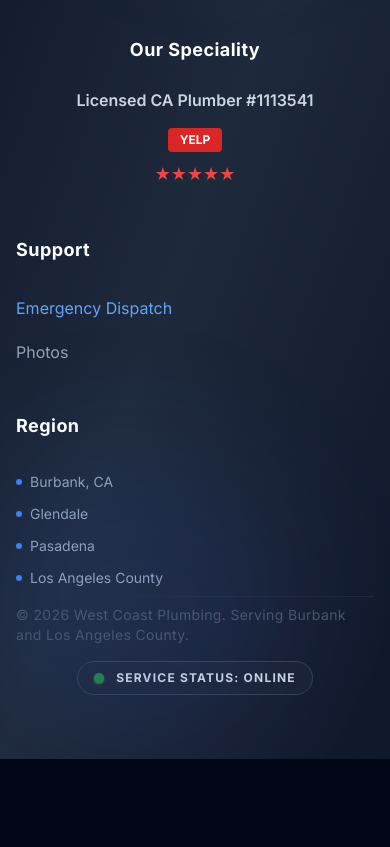
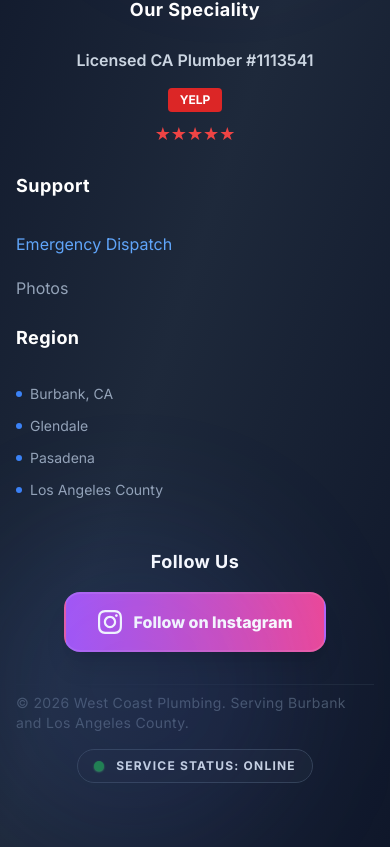
Before and after one commit to bertairapet-glitch/westcoastplumbing, a React (Vite) app: page / in a window 390 px wide. Shown: the part 6360-7207 px from the top of the page. Before the commit the page ends 7119 px from the top, so only its background shows below. Built offline with nearby package versions, Linux system fonts and the light colour scheme.

Commit message:
added instagram logo to mobile view

```diff
--- a/components/Footer.tsx
+++ b/components/Footer.tsx
@@ -8,12 +8,12 @@ export const Footer: React.FC = () => {
       <div className="absolute top-0 left-1/4 w-64 h-64 bg-gradient-to-br from-blue-500/10 to-purple-500/10 rounded-full blur-3xl"></div>
       <div className="absolute bottom-0 right-1/4 w-80 h-80 bg-gradient-to-tl from-indigo-500/10 to-blue-500/10 rounded-full blur-3xl"></div>
       <div className="max-w-full px-4 sm:px-10 lg:px-20">
-        <div className="grid grid-cols-1 md:grid-cols-4 lg:grid-cols-5 gap-12">
+        <div className="grid grid-cols-1 md:grid-cols-4 lg:grid-cols-5 gap-x-12 gap-y-6 md:gap-12">
           <div className="col-span-1 md:col-span-2 flex flex-col items-center">
             <img
               src="/logo.png"
               alt="West Coast Plumbing Services Inc"
-              className="h-56 w-auto mb-6"
+              className="h-56 w-auto mb-2 md:mb-6"
             />
           </div>
 
@@ -66,6 +66,22 @@ export const Footer: React.FC = () => {
           </div>
         </div>
 
+        {/* Mobile-only Instagram Link */}
+        <div className="md:hidden flex flex-col items-center mt-12 mb-8">
+          <h4 className="text-white font-bold text-lg mb-4 tracking-wide">Follow Us</h4>
+          <a
+            href="https://www.instagram.com/westcoastplumbinginc/"
+            target="_blank"
+            rel="noopener noreferrer"
+            className="flex items-center gap-3 bg-gradient-to-r from-purple-500 to-pink-500 text-white px-8 py-4 rounded-2xl font-black transition-all shadow-xl active:scale-95 border-2 border-white/10"
+          >
+            <svg className="w-6 h-6" fill="currentColor" viewBox="0 0 24 24">
+              <path d="M12 2.163c3.204 0 3.584.012 4.85.07 3.252.148 4.771 1.691 4.919 4.919.058 1.265.069 1.645.069 4.849 0 3.205-.012 3.584-.069 4.849-.149 3.225-1.664 4.771-4.919 4.919-1.266.058-1.644.07-4.85.07-3.204 0-3.584-.012-4.849-.07-3.26-.149-4.771-1.699-4.919-4.92-.058-1.265-.07-1.644-.07-4.849 0-3.204.013-3.583.07-4.849.149-3.227 1.664-4.771 4.919-4.919 1.266-.057 1.645-.069 4.849-.069zm0-2.163c-3.259 0-3.667.014-4.947.072-4.358.2-6.78 2.618-6.98 6.98-.059 1.281-.073 1.689-.073 4.948 0 3.259.014 3.668.072 4.948.2 4.358 2.618 6.78 6.98 6.98 1.281.058 1.689.072 4.948.072 3.259 0 3.668-.014 4.948-.072 4.354-.2 6.782-2.618 6.979-6.98.059-1.28.073-1.689.073-4.948 0-3.259-.014-3.667-.072-4.947-.196-4.354-2.617-6.78-6.979-6.98-1.281-.058-1.69-.072-4.949-.072zm0 5.838c-3.403 0-6.162 2.759-6.162 6.162s2.759 6.163 6.162 6.163 6.162-2.759 6.162-6.163c0-3.403-2.759-6.162-6.162-6.162zm0 10.162c-2.209 0-4-1.79-4-4 0-2.209 1.791-4 4-4s4 1.791 4 4c0 2.21-1.791 4-4 4zm6.406-11.845c.796 0 1.441.645 1.441 1.44s-.645 1.44-1.441 1.44c-.795 0-1.439-.645-1.439-1.44s.644-1.44 1.439-1.44z" />
+            </svg>
+            Follow on Instagram
+          </a>
+        </div>
+
         <div className="mt-2 pt-2 border-t border-slate-800 text-sm flex flex-col md:flex-row justify-between items-center gap-4">
           <p className="text-slate-600 font-medium tracking-wide">© 2026 West Coast Plumbing. Serving Burbank and Los Angeles County.</p>
           <div className="flex items-center gap-3 bg-slate-800/50 px-4 py-2 rounded-full border border-slate-700">
```
